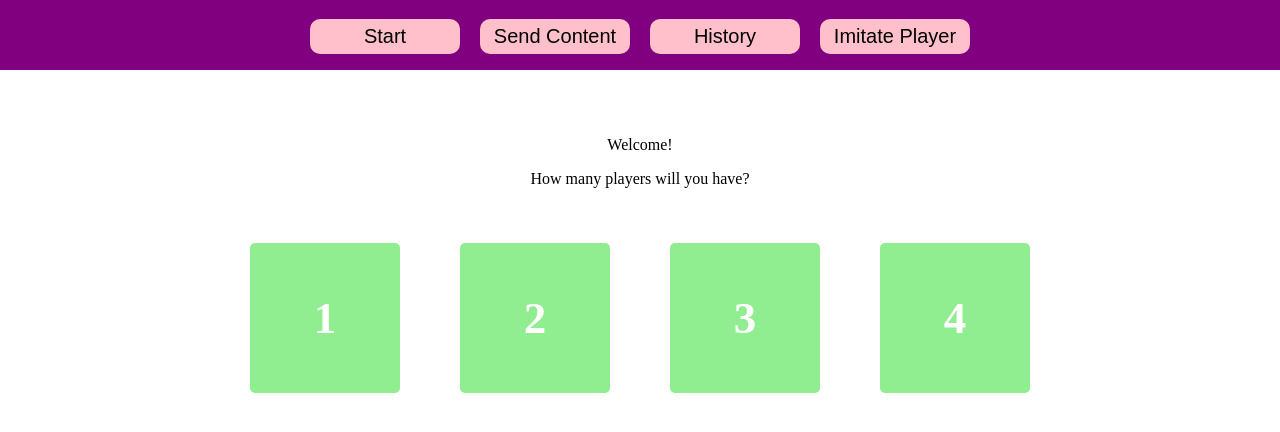
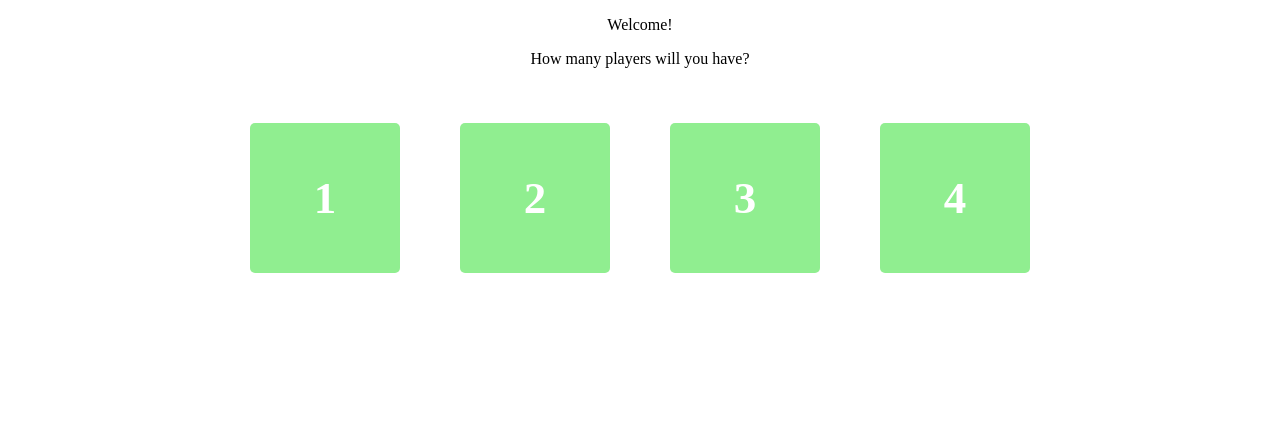
Before and after one commit to ariel-walley/dnd-app, a React (Create React App) app in the folder client/: page / in a window 1280 px wide. Shown: the top 432 px of the page. Built offline with nearby package versions, Linux system fonts and the light colour scheme.

Commit message:
Delete header.js

```diff
--- a/client/src/components/header.js
+++ /dev/null
@@ -1,44 +0,0 @@
-import React from 'react';
-import { Link } from 'react-router-dom';
-import styled from 'styled-components';
-
-const NavBar = styled.div`
-  width: 100%;
-  height: 50px;
-  margin-bottom: 50px;
-  padding: 10px;
-  background-color: purple;
-  display: flex;
-  justify-content: center;
-  align-items: center;
-  align-content: center;
-  color: white;
-  font-size: 40px;
-  font-weight: 700;
-`;
-
-const NavButton = styled.button`
-  width: 150px;
-  height: 35px;
-  margin: 10px;
-  background-color: pink;
-  border: 0px;
-  border-radius: 10px;
-  font-size: 20px;
-  font-weight: 500;
-`;
-
-class Header extends React.Component {
-  render() {
-    return (
-      <NavBar>
-        <Link to={'/dm/start'}><NavButton>Start</NavButton></Link>
-        <Link to={'/dm/send'}><NavButton>Send Content</NavButton></Link>
-        <Link to={'/dm/history'}><NavButton>History</NavButton></Link>
-        <Link to={'/dm/imitate'}><NavButton>Imitate Player</NavButton></Link>
-      </NavBar>
-    )
-  }
-}
-
-export default Header;
--- a/client/src/components/start.js
+++ b/client/src/components/start.js
@@ -1,5 +1,4 @@
 import React from 'react';
-import Header from './header';
 import styled from 'styled-components';
 import { Container } from '../styles';
 
@@ -59,7 +58,6 @@ class StartPage extends React.Component {
   render() {
     return(
       <Container>
-        <Header/>
         <p>Welcome!</p>
         <label>How many players will you have?</label>
         <DivContainer>
```
